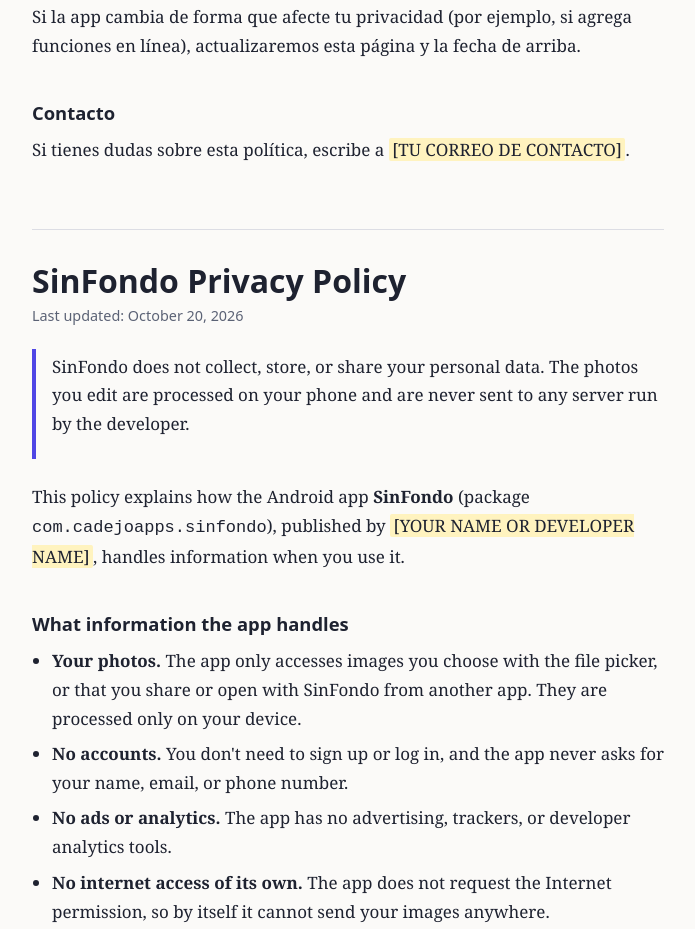
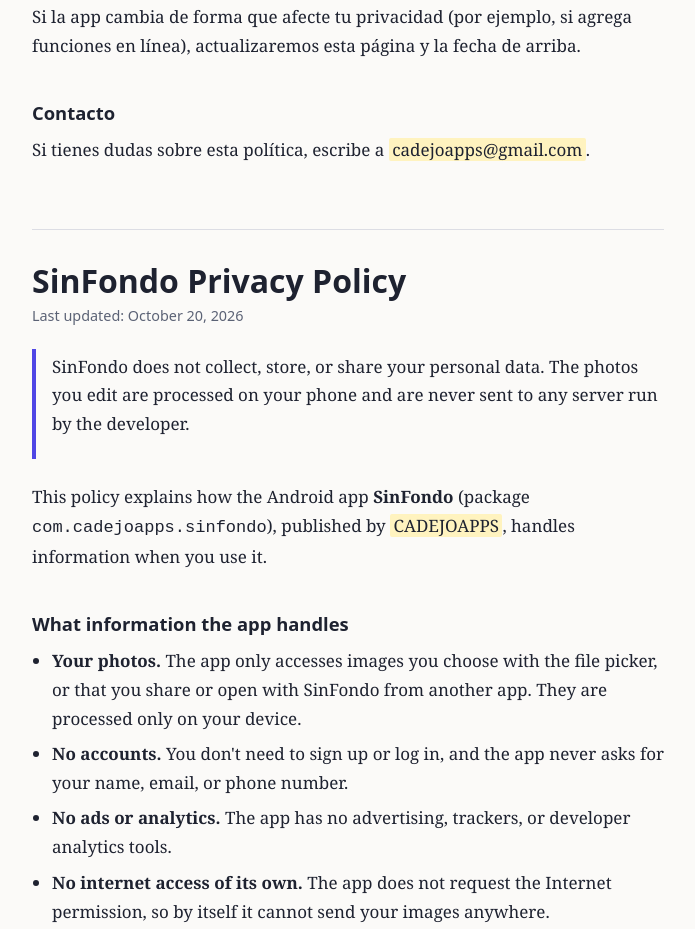
Before and after one commit to cadejoapps/sinfondo-privacidad, a plain HTML site: page index.html in a window 1280 px wide. Shown: the part 1726-2655 px from the top of the page, without its empty margins (292-987 px from the left). Drawn offline with Linux system fonts and the light colour scheme.

Commit message:
Update developer name and contact email in policy

```diff
--- a/index.html
+++ b/index.html
@@ -73,7 +73,7 @@
     <p>SinFondo no recopila, guarda ni comparte tus datos personales. Las fotos que editas se procesan dentro de tu teléfono y no se envían a ningún servidor del desarrollador.</p>
   </div>
 
-  <p>Esta política explica cómo la aplicación Android <strong>SinFondo</strong> (paquete <code>com.cadejoapps.sinfondo</code>), publicada por <mark>[TU NOMBRE O NOMBRE DE DESARROLLADOR]</mark>, trata la información cuando la usas.</p>
+  <p>Esta política explica cómo la aplicación Android <strong>SinFondo</strong> (paquete <code>com.cadejoapps.sinfondo</code>), publicada por <mark>CADEJOAPPS</mark>, trata la información cuando la usas.</p>
 
   <h2>Qué información maneja la app</h2>
   <ul>
@@ -108,7 +108,7 @@
   <p>Si la app cambia de forma que afecte tu privacidad (por ejemplo, si agrega funciones en línea), actualizaremos esta página y la fecha de arriba.</p>
 
   <h2>Contacto</h2>
-  <p>Si tienes dudas sobre esta política, escribe a <mark>[TU CORREO DE CONTACTO]</mark>.</p>
+  <p>Si tienes dudas sobre esta política, escribe a <mark>cadejoapps@gmail.com</mark>.</p>
 </section>
 
 <!-- ===================== ENGLISH ===================== -->
@@ -120,7 +120,7 @@
     <p>SinFondo does not collect, store, or share your personal data. The photos you edit are processed on your phone and are never sent to any server run by the developer.</p>
   </div>
 
-  <p>This policy explains how the Android app <strong>SinFondo</strong> (package <code>com.cadejoapps.sinfondo</code>), published by <mark>[YOUR NAME OR DEVELOPER NAME]</mark>, handles information when you use it.</p>
+  <p>This policy explains how the Android app <strong>SinFondo</strong> (package <code>com.cadejoapps.sinfondo</code>), published by <mark>CADEJOAPPS</mark>, handles information when you use it.</p>
 
   <h2>What information the app handles</h2>
   <ul>
@@ -155,7 +155,7 @@
   <p>If the app changes in a way that affects your privacy (for example, by adding online features), we will update this page and the date above.</p>
 
   <h2>Contact</h2>
-  <p>If you have questions about this policy, write to <mark>[YOUR CONTACT EMAIL]</mark>.</p>
+  <p>If you have questions about this policy, write to <mark>cadejoapps@gmail.com</mark>.</p>
 </section>
 
 </main>
```
